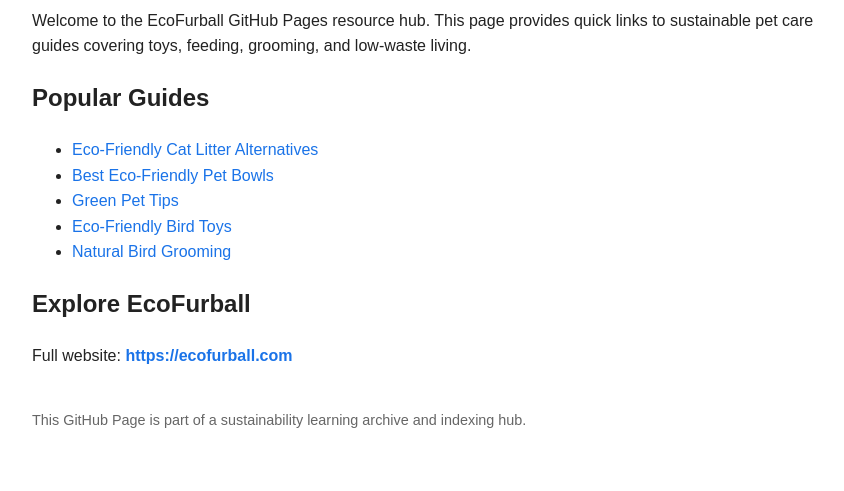
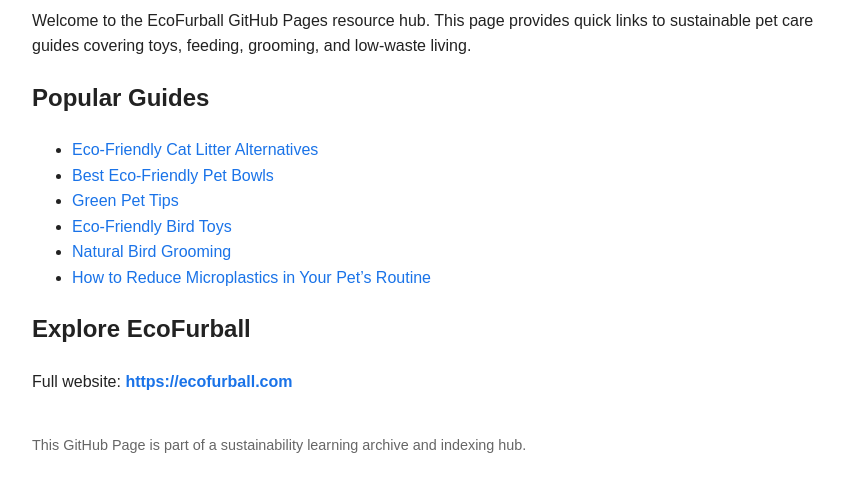
Before and after one commit to Ecofurball/eco-pet-guides, a plain HTML site: page index.html in a window 1280 px wide. Shown: the part 105-596 px from the top of the page, without its empty margins (208-1052 px from the left). Drawn offline with Linux system fonts and the light colour scheme.

Commit message:
Update index.html

```diff
--- a/index.html
+++ b/index.html
@@ -39,6 +39,7 @@
     <li><a href="https://ecofurball.com/green-pet-tips/" target="_blank">Green Pet Tips</a></li>
     <li><a href="https://ecofurball.com/eco-friendly-bird-toys/" target="_blank">Eco-Friendly Bird Toys</a></li>
     <li><a href="https://ecofurball.com/natural-bird-grooming/" target="_blank">Natural Bird Grooming</a></li>
+    <li><a href="https://ecofurball.com/reduce-microplastics-in-your-pets-routine/" target="_blank">How to Reduce Microplastics in Your Pet’s Routine</a></li>
   </ul>
 
   <h2>Explore EcoFurball</h2>
```
